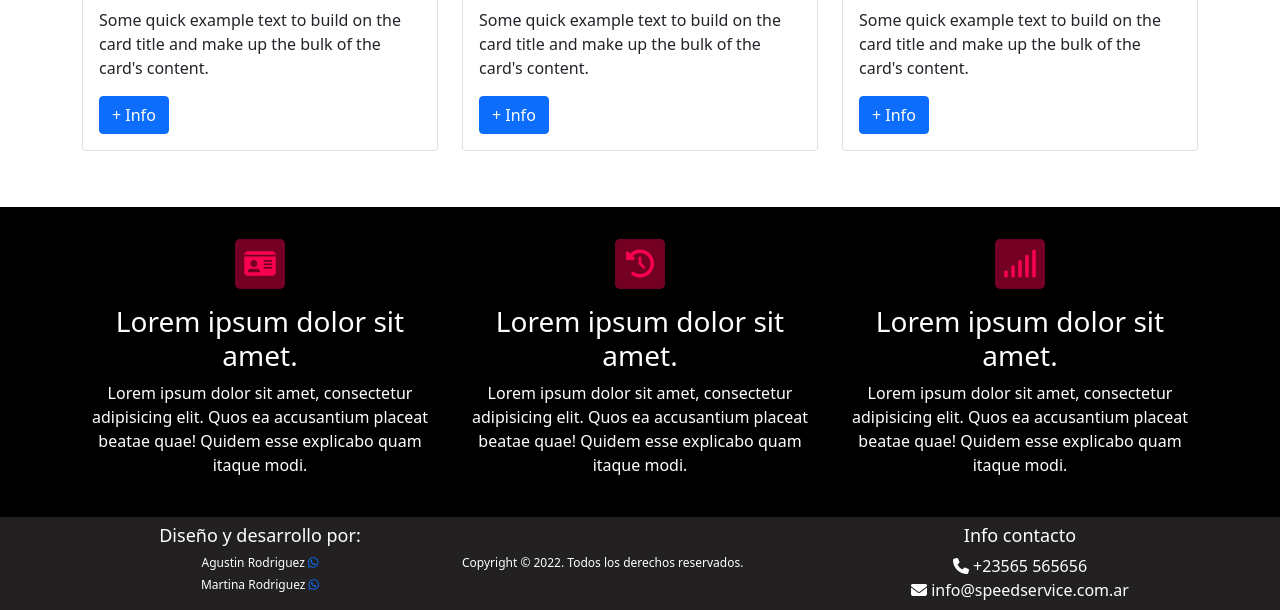
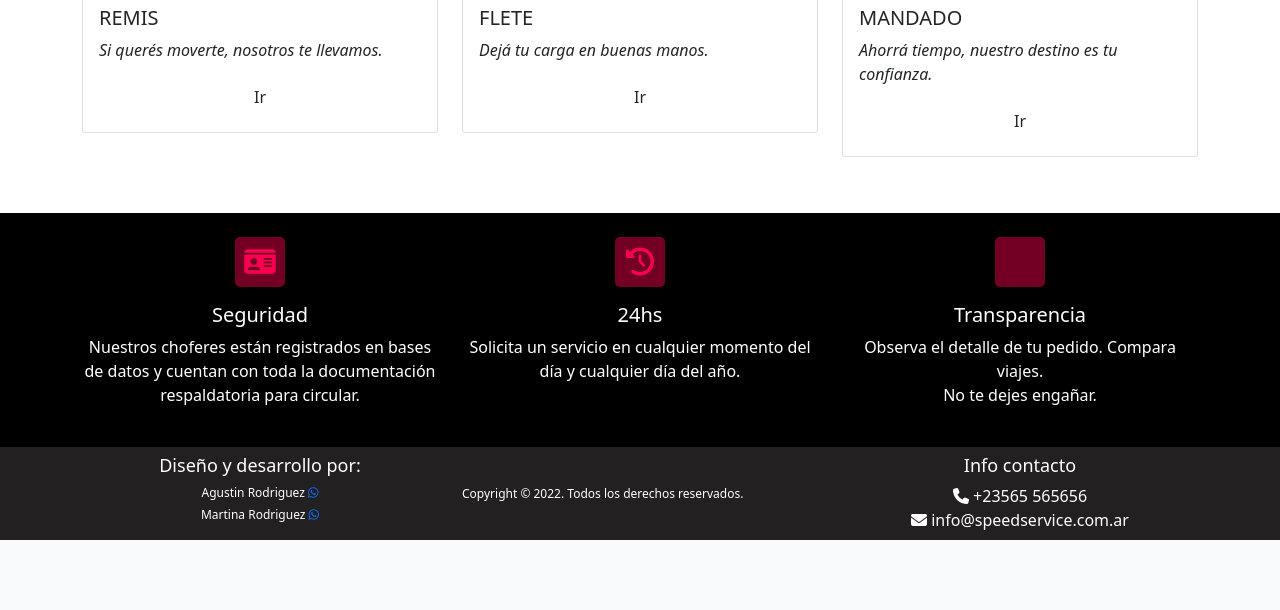
Before and after one commit to TimoPereyra/speedService, a PHP site: page / in a window 1280 px wide. Shown: the part 1219-1829 px from the top of the page. After the commit the page ends 1759 px from the top, so only its background shows below. Run offline with PHP 8.4, Linux system fonts and the light colour scheme; some libraries are stand-ins or nearby versions.

Commit message:
Add files via upload

```diff
--- a/index.php
+++ b/index.php
@@ -5,7 +5,7 @@ require_once('includes/header.php');
   <section class="seccion-bienvenida">
     <div class="contenedor">
       <h1>SpeedService</h1>
-      <p>Lorem ipsum dolor sit amet consectetur adipisicing elit. Voluptatibus cum nihil architecto quos obcaecati minus.</p>
+      <p><i>El sitio que te permite generar ganancias al volante y pedir un servicio ahora.</i></p>
       <a href="#">Nuestros Servicios</a>
     </div>
   </section>
@@ -18,33 +18,33 @@ require_once('includes/header.php');
 
         <div class="col-md-4 mb-3">
           <div class="card">
-            <img src="img/flete.jpg" class="card-img-top" alt="...">
+            <img src="img/fondo1.jpg" class="card-img-top imagen-servicios" alt="remis">
             <div class="card-body">
-              <h5 class="card-title">Flete</h5>
-              <p class="card-text">Some quick example text to build on the card title and make up the bulk of the card's content.</p>
-              <a href="#" class="btn btn-primary">+ Info</a>
+              <h5 class="card-title">REMIS</h5>
+              <p class="card-text"><i>Si querés moverte, nosotros te llevamos.</i></p>
+              <a href="#" class="btn d-grid gap-2">Ir</a>
             </div>
           </div>
         </div>
 
         <div class="col-md-4 mb-3">
           <div class="card">
-            <img src="img/flete.jpg" class="card-img-top" alt="...">
+            <img src="img/flete_movimiento.jpg" class="card-img-top imagen-servicios" alt="flete">
             <div class="card-body">
-              <h5 class="card-title">Remis</h5>
-              <p class="card-text">Some quick example text to build on the card title and make up the bulk of the card's content.</p>
-              <a href="#" class="btn btn-primary">+ Info</a>
+              <h5 class="card-title">FLETE</h5>
+              <p class="card-text"><i>Dejá tu carga en buenas manos.</i></p>
+              <a href="#" class="btn d-grid gap-2">Ir</a>
             </div>
           </div>
         </div>
 
         <div class="col-md-4 mb-3">
           <div class="card">
-            <img src="img/flete.jpg" class="card-img-top" alt="...">
+            <img src="img/MOTO_MOVIMIENTO.jpg" class="card-img-top imagen-servicios" alt="mandado">
             <div class="card-body">
-              <h5 class="card-title">Mandado</h5>
-              <p class="card-text">Some quick example text to build on the card title and make up the bulk of the card's content.</p>
-              <a href="#" class="btn btn-primary">+ Info</a>
+              <h5 class="card-title">MANDADO</h5>
+              <p class="card-text"><i>Ahorrá tiempo, nuestro destino es tu confianza.</i></p>
+              <a href="#" class="btn d-grid gap-2">Ir</a>
             </div>
           </div>
         </div>
@@ -55,15 +55,15 @@ require_once('includes/header.php');
 
   <section class="info-servicios py-4 mt-3">
     <div class="container">
-      <h2></h2>
+
       <div class="row">
 
         <div class="col-md-4 text-center info-servicio">
           <div class="icono">
             <i class="fa-solid fa-id-card"></i>
           </div>
-          <h3 class="encabezado-info">Lorem ipsum dolor sit amet.</h3>
-          <p class="descripcion-info">Lorem ipsum dolor sit amet, consectetur adipisicing elit. Quos ea accusantium placeat beatae quae! Quidem esse explicabo quam itaque modi.</p>
+          <h5 class="encabezado-info">Seguridad</h5>
+          <p class="descripcion-info">Nuestros choferes están registrados en bases de datos y cuentan con toda la documentación respaldatoria para circular.</p>
         </div>
 
         <div class="col-md-4 text-center info-servicio">
@@ -71,17 +71,17 @@ require_once('includes/header.php');
             <i class="fa-solid fa-clock-rotate-left"></i>
           </div>
 
-          <h3 class="encabezado-info">Lorem ipsum dolor sit amet.</h3>
-          <p class="descripcion-info">Lorem ipsum dolor sit amet, consectetur adipisicing elit. Quos ea accusantium placeat beatae quae! Quidem esse explicabo quam itaque modi.</p>
+          <h5 class="encabezado-info">24hs</h5>
+          <p class="descripcion-info">Solicita un servicio en cualquier momento del día y cualquier día del año.</p>
         </div>
 
         <div class="col-md-4 text-center info-servicio">
           <div class="icono">
-            <i class="fa-solid fa-signal"></i>
+            <i class="fa fa-money"></i>
           </div>
 
-          <h3 class="encabezado-info">Lorem ipsum dolor sit amet.</h3>
-          <p class="descripcion-info">Lorem ipsum dolor sit amet, consectetur adipisicing elit. Quos ea accusantium placeat beatae quae! Quidem esse explicabo quam itaque modi.</p>
+          <h5 class="encabezado-info">Transparencia</h5>
+          <p class="descripcion-info">Observa el detalle de tu pedido. Compara viajes. <br>No te dejes engañar.</p>
         </div>
 
       </div>
```
Also changed, not shown: footer.php (added, +29 -0 lines), header.php (added, +55 -0 lines), style.css (added, +145 -0 lines), FLETE_MOVIMIENTO.jpg (added), LOGO5.jpg (added), MOTO_MOVIMIENTO.jpg (added), favicon2.jpg (added), fondo1.jpg (added), fondo2.jpg (added).
